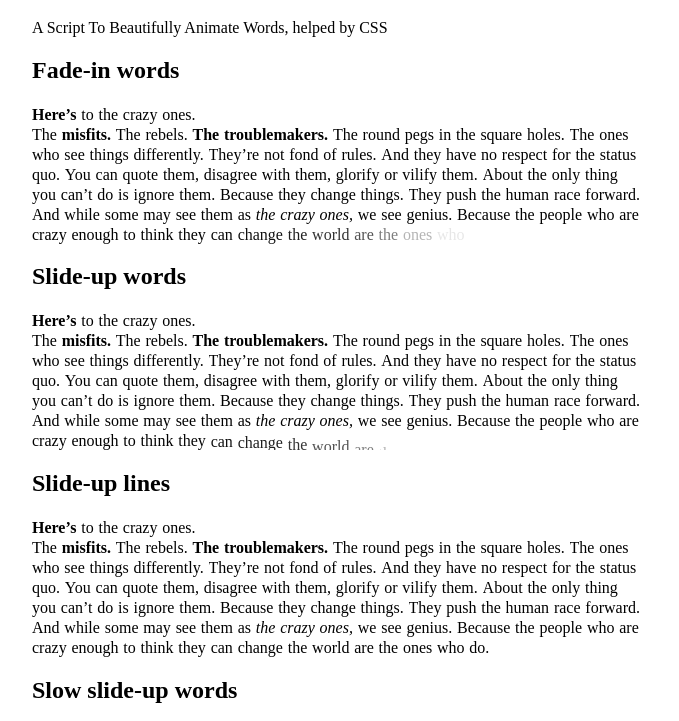
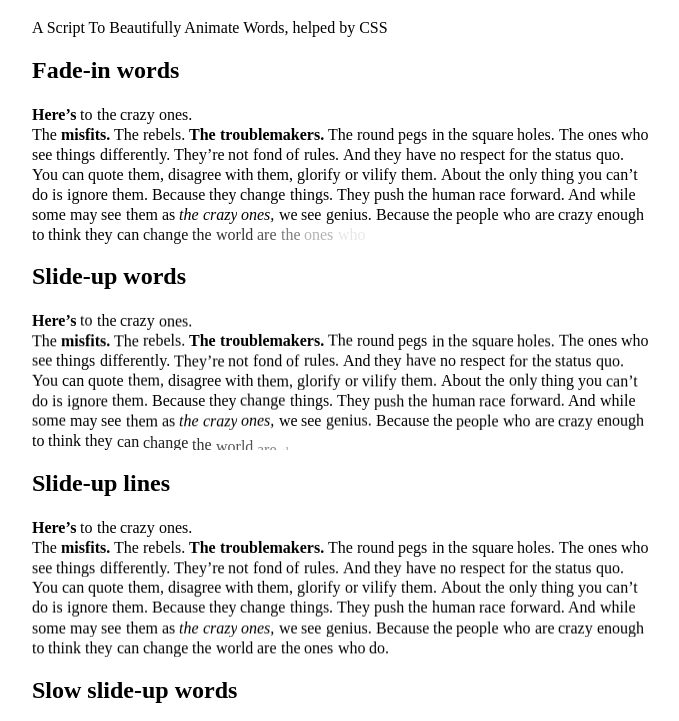
Before and after one commit to JavaScriptUtilities/vanillaAnimateWords, a website: page index.html in a window 1280 px wide. Shown: the part 61-782 px from the top of the page, without its empty margins (299-978 px from the left). Drawn offline with Linux system fonts and the light colour scheme; files that its build step writes are made by us from their sources.

Commit message:
v 0.5.2
- Better anim behavior.
- Fix spaces in element.
- Quick clean.

```diff
--- a/css/vanilla-animate-words.css
+++ b/css/vanilla-animate-words.css
@@ -14,18 +14,19 @@
 /* Word
 -------------------------- */
 
-.vawjs-word-wrapper {
+.vawjs-word-wrapper,
+.vawjs-word {
     display: inline-block;
-    overflow: hidden;
     line-height: inherit;
     vertical-align: middle;
 }
 
+.vawjs-word-wrapper {
+    overflow: hidden;
+}
+
 .vawjs-word {
-    display: inline-block;
-    padding-right: 0.3em;
-    line-height: inherit;
-    vertical-align: middle;
+    will-change: transform,opacity;
 }
 
 /* ----------------------------------------------------------
--- a/index.html
+++ b/index.html
@@ -4,8 +4,8 @@
         <meta charset="UTF-8" />
         <title>Vanilla Animate Words</title>
         <link rel="stylesheet" type="text/css" href="css/base.css" />
-        <link rel="stylesheet" type="text/css" href="css/vanilla-animate-words.css?v=0.5.1" />
-        <script src="js/vanilla-animate-words.min.js?v=0.5.1"></script>
+        <link rel="stylesheet" type="text/css" href="css/vanilla-animate-words.css?v=0.5.2" />
+        <script src="js/vanilla-animate-words.min.js?v=0.5.2"></script>
         <meta name="viewport" content="width=device-width" />
     </head>
     <body>
--- a/js/vanilla-animate-words.js
+++ b/js/vanilla-animate-words.js
@@ -1,13 +1,12 @@
 /*
  * Plugin Name: Vanilla Animate Words
- * Version: 0.5.1
+ * Version: 0.5.2
  * Plugin URL: https://github.com/JavaScriptUtilities/vanillaAnimateWords
  * JavaScriptUtilities Vanilla Animate Words may be freely distributed under the MIT license.
  */
 
 var vanillaAnimateWords = function(el, settings) {
     'use strict';
-    var _words = [];
 
     /* ----------------------------------------------------------
       Settings
@@ -129,7 +128,7 @@ var vanillaAnimateWords = function(el, settings) {
         _html += '<' + _settings.innerEl + ' class="vawjs-word" style="animation-delay:' + (ii * _settings.delay) + 's">';
         _html += wordContent;
         _html += '</' + _settings.innerEl + '>';
-        _html += '</' + _settings.wrapEl + '>';
+        _html += '</' + _settings.wrapEl + '> ';
 
         return _html;
     };
--- a/package.json
+++ b/package.json
@@ -1,6 +1,6 @@
 {
   "name": "vanillaanimatewords",
-  "version": "0.5.1",
+  "version": "0.5.2",
   "description": "A Script To Beautifully Animate Words, helped by CSS",
   "main": "js/vanilla-animate-words.js",
   "scripts": {},
```
Also changed, not shown: js/vanilla-animate-words.min.js, 2 other files.
